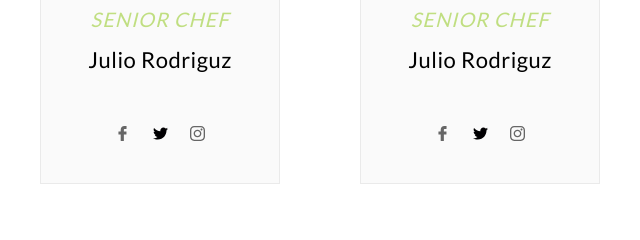
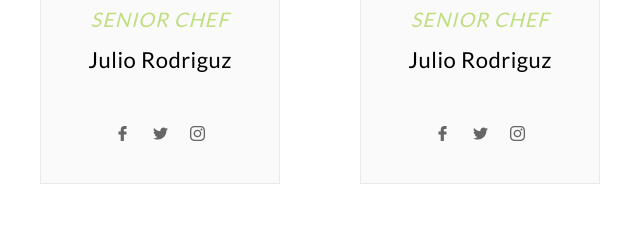
Before and after one commit to MuhammadSayedMorsi/food-truck, a website: page index.html in a window 1280 px wide. Shown: the part 3800-4040 px from the top of the page, 155-795 px from the left. Drawn offline with nearby package versions, Linux system fonts and the light colour scheme.

Commit message:
another inital commit

```diff
--- a/index.html
+++ b/index.html
@@ -304,7 +304,7 @@
                          viewBox="0 0 612 612" style="enable-background:new 0 0 612 612;" xml:space="preserve">
                       <g>
                         <g>
-                          <path style="fill:#010002;" d="M612,116.258c-22.525,9.981-46.694,16.75-72.088,19.772c25.929-15.527,45.777-40.155,55.184-69.411
+                          <path d="M612,116.258c-22.525,9.981-46.694,16.75-72.088,19.772c25.929-15.527,45.777-40.155,55.184-69.411
                             c-24.322,14.379-51.169,24.82-79.775,30.48c-22.907-24.437-55.49-39.658-91.63-39.658c-69.334,0-125.551,56.217-125.551,125.513
                             c0,9.828,1.109,19.427,3.251,28.606C197.065,206.32,104.556,156.337,42.641,80.386c-10.823,18.51-16.98,40.078-16.98,63.101
                             c0,43.559,22.181,81.993,55.835,104.479c-20.575-0.688-39.926-6.348-56.867-15.756v1.568c0,60.806,43.291,111.554,100.693,123.104
@@ -365,7 +365,7 @@
                            viewBox="0 0 612 612" style="enable-background:new 0 0 612 612;" xml:space="preserve">
                         <g>
                           <g>
-                            <path style="fill:#010002;" d="M612,116.258c-22.525,9.981-46.694,16.75-72.088,19.772c25.929-15.527,45.777-40.155,55.184-69.411
+                            <path  d="M612,116.258c-22.525,9.981-46.694,16.75-72.088,19.772c25.929-15.527,45.777-40.155,55.184-69.411
                               c-24.322,14.379-51.169,24.82-79.775,30.48c-22.907-24.437-55.49-39.658-91.63-39.658c-69.334,0-125.551,56.217-125.551,125.513
                               c0,9.828,1.109,19.427,3.251,28.606C197.065,206.32,104.556,156.337,42.641,80.386c-10.823,18.51-16.98,40.078-16.98,63.101
                               c0,43.559,22.181,81.993,55.835,104.479c-20.575-0.688-39.926-6.348-56.867-15.756v1.568c0,60.806,43.291,111.554,100.693,123.104
```
